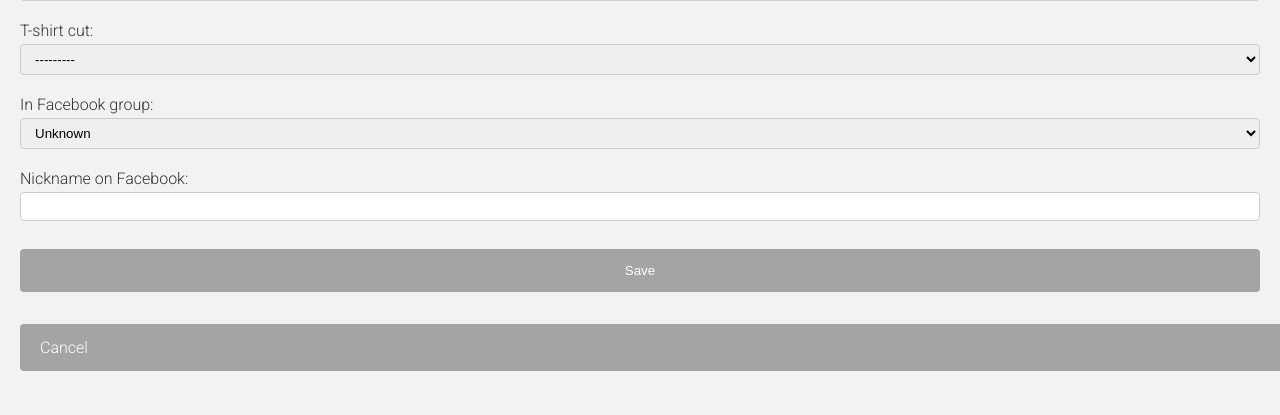
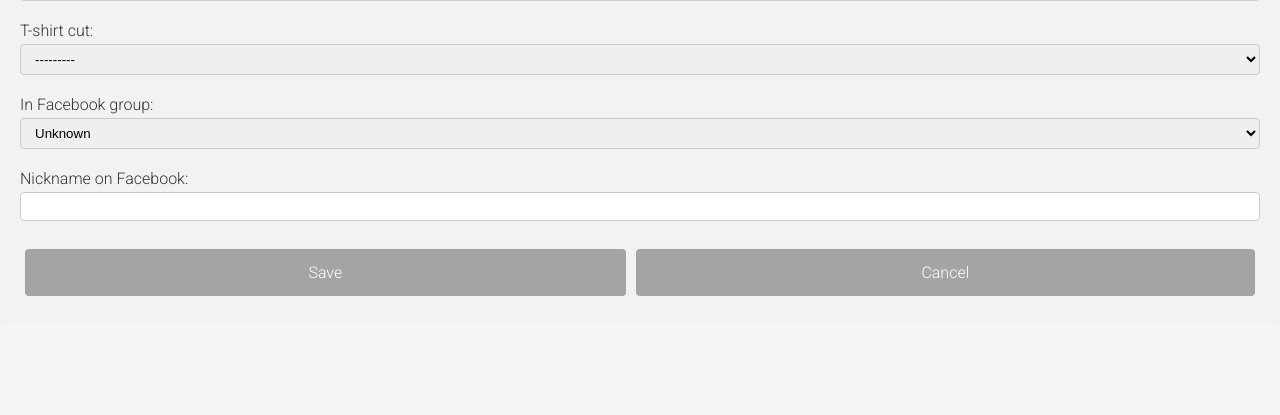
Before and after one commit to mkaniaa/apphoy-webapp, a Django app: page /participant/add/ in a window 1280 px wide. Shown: the part 799-1214 px from the top of the page. After the commit the page ends 1095 px from the top, so only its background shows below. Run offline with Django 3.2, Linux system fonts and the light colour scheme; the visitor is signed in with stand-in values (Sample User, id 1); some libraries are stand-ins or nearby versions.

Commit message:
Adding/changing participant form finished.

```diff
--- a/apphoy/participants/static/css/base.css
+++ b/apphoy/participants/static/css/base.css
@@ -149,18 +149,6 @@ h1, h2, h3, h4, h5, h6 {
     box-sizing: border-box;
 }
 
-.participant-form input[type=submit], #cancel {
-    display: inline-block;
-    width: 100%;
-    background-color: #a4a4a4;
-    color: white;
-    padding: 14px 20px;
-    margin: 8px 0;
-    border: none;
-    border-radius: 4px;
-    cursor: pointer;
-}
-
 .participant-form input[type=submit]:hover, #cancel:hover {
   background-color: #585858;
 }
@@ -175,3 +163,22 @@ h1, h2, h3, h4, h5, h6 {
   text-align: center;
   vertical-align: middle;
 }
+
+.form-buttons {
+    display: flex;
+}
+
+.form-buttons input[type=submit], #cancel {
+    width: 100%;
+    background-color: #a4a4a4;
+    color: white;
+    padding: 14px 20px;
+    margin: 8px 5px;
+    border: none;
+    border-radius: 4px;
+    cursor: pointer;
+    text-align: center;
+    font-family:'Roboto', sans-serif;
+    font-size: 16px;
+    font-weight:300;
+}
--- a/apphoy/participants/templates/participants/manage/participant/form.html
+++ b/apphoy/participants/templates/participants/manage/participant/form.html
@@ -21,8 +21,10 @@
         <form action="." method="post">
             {{ form.as_p }}
             {% csrf_token %}
-            <p><input type="submit" value="Save"></p>
-            <p><a href="/" id="cancel">Cancel</a></p>
+            <div class="form-buttons">
+                <input type="submit" value="Save">
+                <a href="/" id="cancel">Cancel</a>
+            </div>
         </form>
     </div>
 {% endblock %}
--- a/apphoy/participants/views.py
+++ b/apphoy/participants/views.py
@@ -1,6 +1,7 @@
 from django.contrib.auth.mixins import PermissionRequiredMixin, LoginRequiredMixin
 from django.urls import reverse_lazy
 from django.views.generic import ListView, CreateView, UpdateView, DeleteView
+from django.contrib import messages
 
 from .models import Participant
 
```
